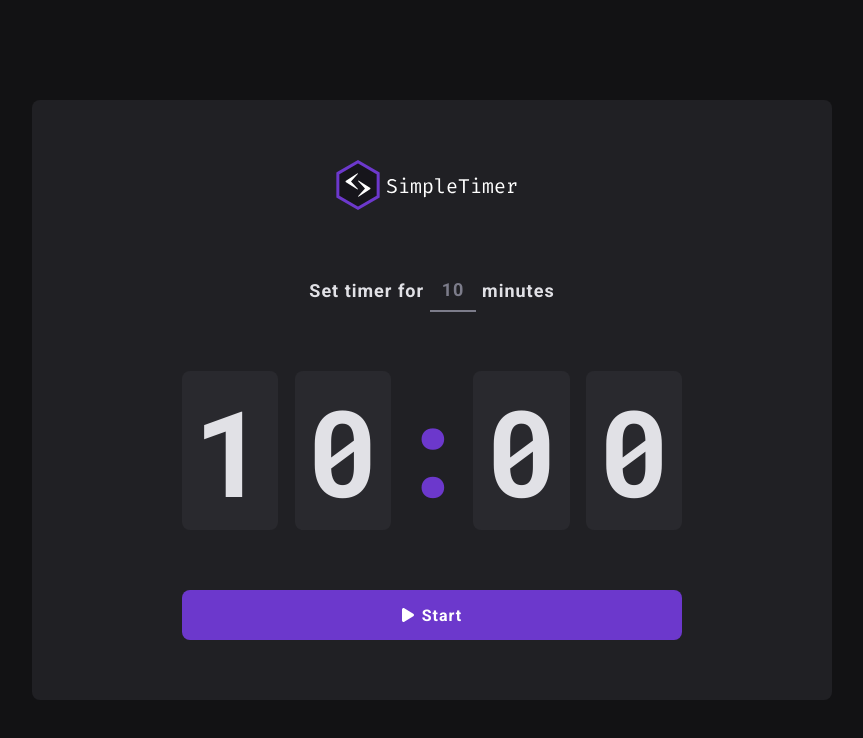
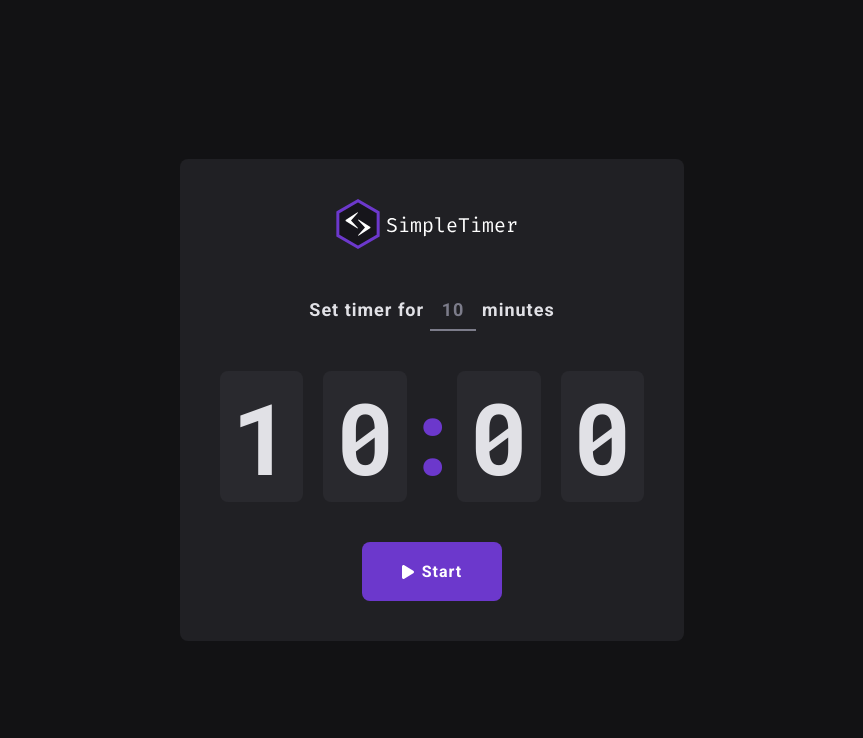
Before and after one commit to attila-huszar/countdown-timer, a React (Vite) app: page / in a window 1280 px wide. Shown: the top 738 px of the page, without its empty margins (208-1071 px from the left). Built offline with nearby package versions, Linux system fonts and the light colour scheme.

Commit message:
upd styles

```diff
--- a/src/App.jsx
+++ b/src/App.jsx
@@ -1,11 +1,7 @@
 import { Timer } from './components/Timer'
 
 function App() {
-  return (
-    <div>
-      <Timer />
-    </div>
-  )
+  return <Timer />
 }
 
 export default App
--- a/src/components/Timer.jsx
+++ b/src/components/Timer.jsx
@@ -83,6 +83,8 @@ export const Timer = () => {
           <input
             className={style.inputTime}
             type="number"
+            pattern="[0-9]*"
+            inputMode="numeric"
             min="0"
             max="99"
             value={initialMins}
--- a/src/components/Timer.module.css
+++ b/src/components/Timer.module.css
@@ -1,18 +1,34 @@
 .main {
   display: flex;
   flex-direction: column;
-  width: 800px;
-  height: 600px;
   justify-content: space-evenly;
   align-items: center;
-  flex-shrink: 0;
+  padding: 40px;
+  gap: 40px;
   border-radius: 8px;
   background-color: #202024;
 }
 
+@media only screen and (max-width: 600px) {
+  .main {
+    padding: 20px;
+  }
+}
+
 .inputRow {
-  font-family: Roboto;
-  font-size: 18px;
+  font-family:
+    Roboto,
+    system-ui,
+    -apple-system,
+    BlinkMacSystemFont,
+    'Segoe UI',
+    Oxygen,
+    Ubuntu,
+    Cantarell,
+    'Open Sans',
+    'Helvetica Neue',
+    sans-serif;
+  font-size: clamp(1rem, 2vw, 1.125rem);
   letter-spacing: 1px;
   color: #e1e1e6;
 }
@@ -30,8 +46,8 @@
   display: flex;
   justify-content: space-between;
   font-family: Roboto Mono;
-  font-size: 120px;
-  width: 500px;
+  font-size: clamp(4rem, 4vw + 3rem, 8rem);
+  gap: clamp(10px, 2vw, 20px);
   color: #e1e1e6;
   user-select: none;
 }
@@ -45,19 +61,18 @@
 .timerColon {
   display: flex;
   justify-content: center;
-  width: 50px;
+  width: 10px;
   color: #6c38cc;
 }
 
 .button {
   display: flex;
-  width: 500px;
-  height: 50px;
   justify-content: center;
   align-items: center;
+  padding: 20px 40px;
   gap: 8px;
   font-family: Roboto;
-  font-size: 16px;
+  font-size: 1rem;
   letter-spacing: 1px;
   border-radius: 8px;
   color: #fff;
@@ -72,6 +87,7 @@
   position: fixed;
   padding: 10px 20px;
   font-family: Roboto;
+  font-size: 1rem;
   color: #fff;
   background-color: #29292e;
   border-radius: 8px;
--- a/src/index.css
+++ b/src/index.css
@@ -15,6 +15,7 @@ body {
   justify-content: center;
   align-items: center;
   height: 100vh;
+  height: 100svh;
   margin: 0;
   background-color: #121214;
 }
```
